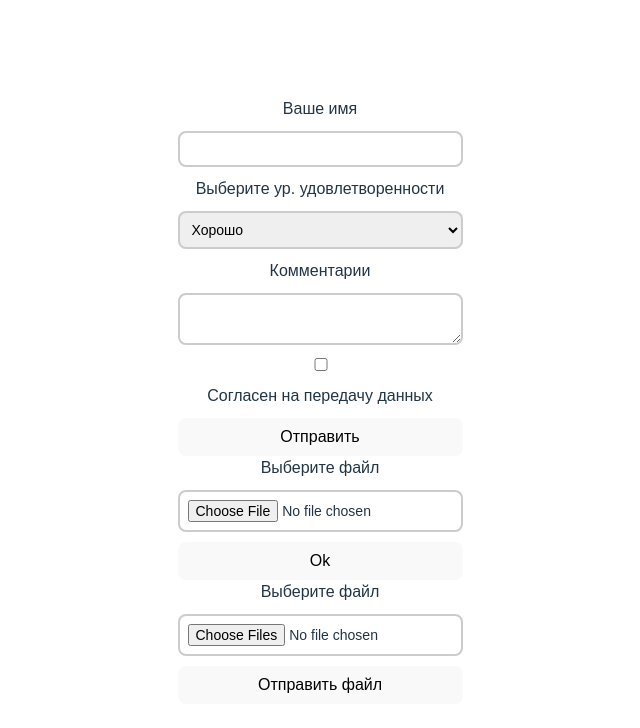
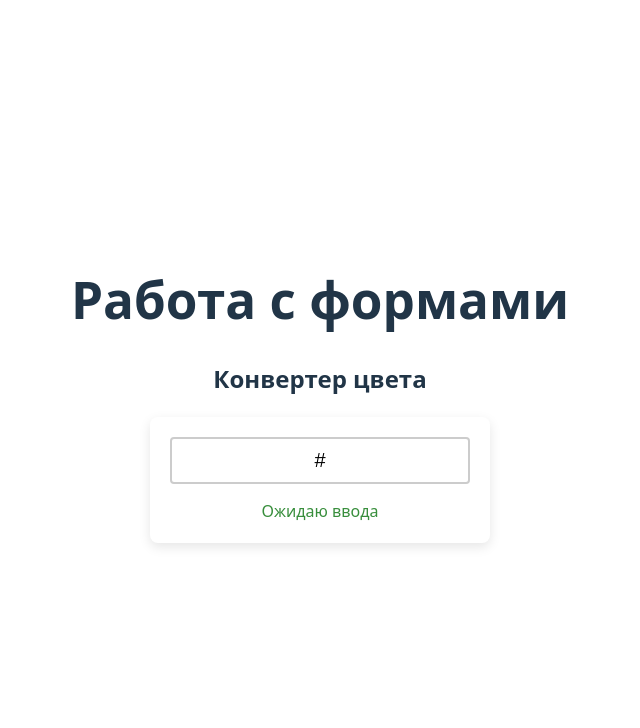
Before and after one commit to dm-morozov/netology_68_react-forms, a React (Vite) app: page / in a window 1280 px wide. Shown: the top 728 px of the page, without its empty margins (320-960 px from the left). Built offline with nearby package versions, Linux system fonts and the light colour scheme.

Commit message:
Решена первая основная задача и созданы файлы для второй. В концепции ООП

```diff
--- a/src/App.tsx
+++ b/src/App.tsx
@@ -1,17 +1,22 @@
-// import Feedback from './components/classwork/Feedback'
 import type { JSX } from 'react'
 import './App.css'
-import FeedbackState from './components/classwork/FeedbackState'
-import FileChooser from './components/classwork/FileChooser'
-import FileChooserClass from './components/classwork/FileChooserClass'
+import ColorConverter from './components/ColorConverter/ColorConverter'
+// import FeedbackState from './components/classwork/FeedbackState'
+// import FileChooser from './components/classwork/FileChooser'
+// import FileChooserClass from './components/classwork/FileChooserClass'
 
 function App(): JSX.Element {
   // return <Feedback />
   return (
     <>
-      <FeedbackState />
+      {/* <FeedbackState />
       <FileChooser />
-      <FileChooserClass />
+      <FileChooserClass /> */}
+      <h1>Работа с формами</h1>
+      <div className="container">
+        <h2 className="h2-title">Конвертер цвета</h2>
+        <ColorConverter />
+      </div>
     </>
   )
 }
--- /dev/null
+++ b/src/components/ColorConverter/ColorConverter.module.css
@@ -0,0 +1,49 @@
+/* src/components/ColorConverter/ColorConverter.module.css */
+
+.converterContainer {
+  display: flex;
+  flex-direction: column;
+  align-items: center;
+  justify-content: center;
+  padding: 20px;
+  margin: 20px auto;
+  width: 300px;
+  border-radius: 8px;
+  box-shadow: 0 4px 12px rgba(0, 0, 0, 0.1);
+  transition: background-color 0.4s ease-in-out;
+}
+
+.hexInput {
+  font-size: 20px;
+  padding: 10px 20px;
+  box-sizing: border-box;
+  margin-bottom: 15px;
+  text-align: center;
+  border: 2px solid #ccc;
+  border-radius: 4px;
+  width: 100%;
+  text-transform: uppercase;
+}
+
+.hexInput:focus {
+  border-color: #007bff;
+  outline: none;
+}
+
+.resultDisplay {
+  height: 30px;
+  font-size: 18px;
+  font-weight: bold;
+  min-width: 150px;
+  text-align: center;
+  padding: 5px 0;
+}
+
+.resultValid {
+  color: #388e3c;
+}
+
+.resultError {
+  color: white;
+  background-color: transparent;
+}
--- /dev/null
+++ b/src/components/ColorConverter/ColorConverter.tsx
@@ -0,0 +1,76 @@
+import type React from 'react'
+import { useEffect, useRef, useState, type ChangeEvent } from 'react'
+import processHexInput from '../utils/colorUtils'
+import type { ColorResult } from '../../types/color'
+import styles from './ColorConverter.module.css'
+
+const ColorConverter: React.FC = () => {
+  const initialResult: ColorResult = {
+    rgb: 'Ожидаю ввода',
+    isValid: true,
+  }
+
+  // Создадим состояние для хранения введенного значения
+  const [hexInput, setHexInput] = useState<string>('#')
+
+  const [result, setResult] = useState<ColorResult>(initialResult)
+
+  const containerRef = useRef<HTMLDivElement>(null)
+
+  // Напишем функцию, которая будет вызываться при каждом нажатии клавиши
+  const handleChange = (event: ChangeEvent<HTMLInputElement>) => {
+    let value = event.target.value.toUpperCase()
+
+    if (value.length === 0 || value[0] !== '#') {
+      value = '#'
+    }
+
+    const content = value.substring(1)
+    if (content.length > 0 && !/^[0-9A-F]*$/.test(content)) {
+      return
+    }
+
+    if (value.length > 7) {
+      return
+    }
+
+    setHexInput(value)
+
+    const conversionResult = processHexInput(value)
+    setResult(conversionResult)
+  }
+
+  useEffect(() => {
+    const container = containerRef.current
+
+    if (container) {
+      if (result.isValid && hexInput.length === 7) {
+        container.style.backgroundColor = hexInput
+      } else if (!result.isValid) {
+        container.style.backgroundColor = '#FF4500'
+      } else {
+        container.style.backgroundColor = ''
+      }
+    }
+  }, [hexInput, result.isValid])
+
+  return (
+    <div className={styles.converterContainer} ref={containerRef}>
+      <input
+        id="hexInput"
+        type="text"
+        placeholder="#RRGGBB"
+        className={styles.hexInput}
+        // связываем состояние с input
+        value={hexInput}
+        // указываем обработчик изменения
+        onChange={handleChange}
+      />
+      <div className={result.isValid ? styles.resultValid : styles.resultError}>
+        {result.rgb}
+      </div>
+    </div>
+  )
+}
+
+export default ColorConverter
--- /dev/null
+++ b/src/components/utils/colorUtils.ts
@@ -0,0 +1,56 @@
+import type { ColorResult } from '../../types/color'
+
+/**
+ * Проверка строки на соответствие формату #XXXXXX.
+ * Возвращает true, если строка является корректной строкой в формате #XXXXXX, иначе - false.
+ * @param {string} hex - строка для проверки.
+ */
+const isValidHex = (hex: string): boolean => {
+  const regex = /^#([0-9a-fA-F]{6})$/
+  return regex.test(hex)
+}
+
+/**
+ * Преобразует строку в формате #XXXXXX в строку RGB.
+ * @param {string} hex - строка в формате #XXXXXX.
+ * @returns {string} - строка в формате rgb(red, green, blue)
+ */
+const hexToRGB = (hex: string): string => {
+  const red = parseInt(hex.substring(1, 3), 16)
+  const green = parseInt(hex.substring(3, 5), 16)
+  const blue = parseInt(hex.substring(5, 7), 16)
+
+  return `rgb(${red}, ${green}, ${blue})`
+}
+
+/**
+ * Обработка строки в формате #XXXXXX.
+ * Если строка содержит 7 символов, то она преобразуется в строку RGB.
+ * Если строка не содержит 7 символов, то возвращается объект с пустой строкой RGB и флагом isValid в true.
+ * Если строка содержит 7 символов, но не является корректной строкой в формате #XXXXXX, то возвращается объект с строкой 'Ошибка' и флагом isValid в false.
+ * @param {string} hexInput - строка в формате #XXXXXX.
+ * @returns {ColorResult} - объект, содержащий строку RGB и флаг isValid.
+ */
+const processHexInput = (hexInput: string): ColorResult => {
+  // Ждем введения всех 7 символов
+  if (hexInput.length !== 7) {
+    return {
+      rgb: 'Ожидаю ввода',
+      isValid: true,
+    }
+  }
+
+  if (isValidHex(hexInput)) {
+    return {
+      rgb: hexToRGB(hexInput),
+      isValid: true,
+    }
+  } else {
+    return {
+      rgb: 'Ошибка',
+      isValid: false,
+    }
+  }
+}
+
+export default processHexInput
--- /dev/null
+++ b/src/types/color.ts
@@ -0,0 +1,12 @@
+// src/types/color.ts
+
+export type RGBColor = {
+  red: number
+  green: number
+  blue: number
+}
+
+export type ColorResult = {
+  rgb: string // Строка вида "rgb(255, 255, 255)"
+  isValid: boolean // Успешна ли конвертация
+}
```
Also changed, not shown: src/components/WorkoutTracker/WorkoutForm.tsx (added), src/components/WorkoutTracker/WorkoutTable.tsx (added), src/components/WorkoutTracker/WorkoutTracker.module.css (added), src/components/WorkoutTracker/WorkoutTracker.tsx (added), src/components/utils/workoutUtils.ts (added), src/types/workout.ts (added).
